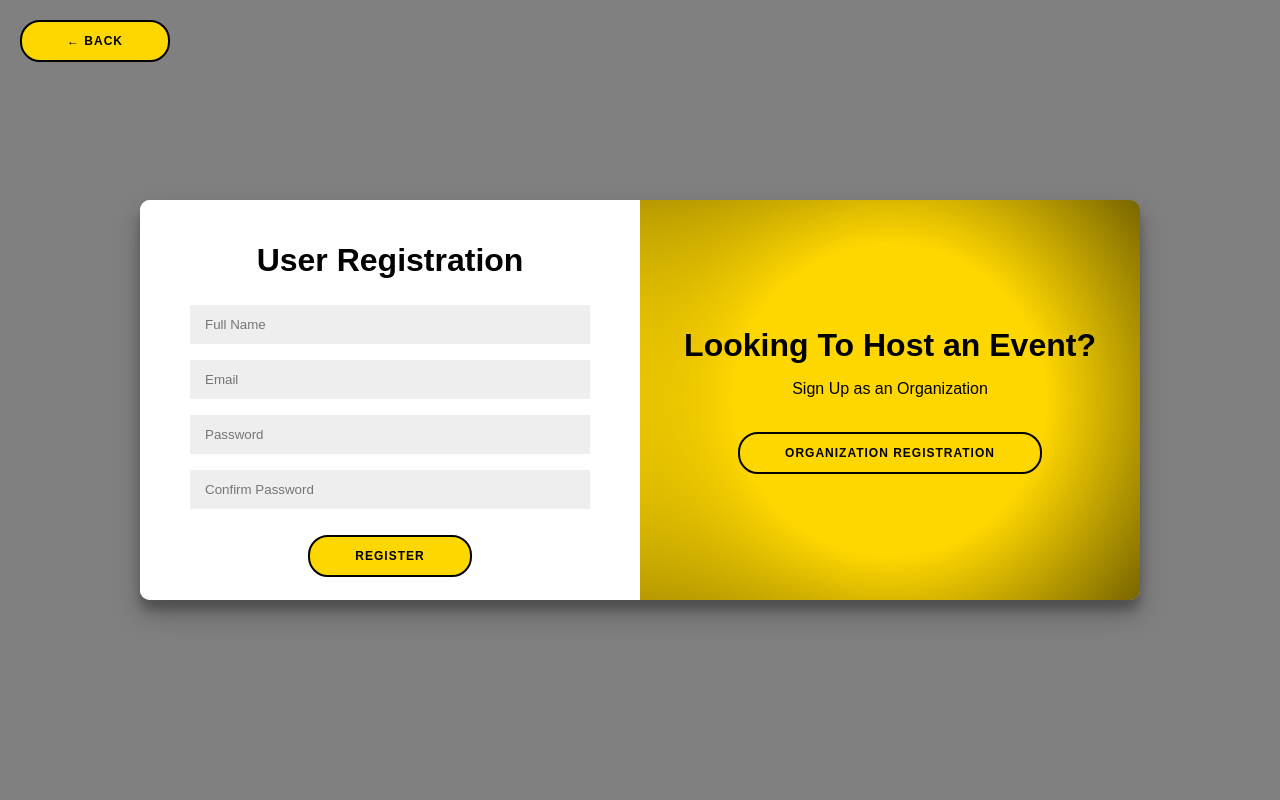
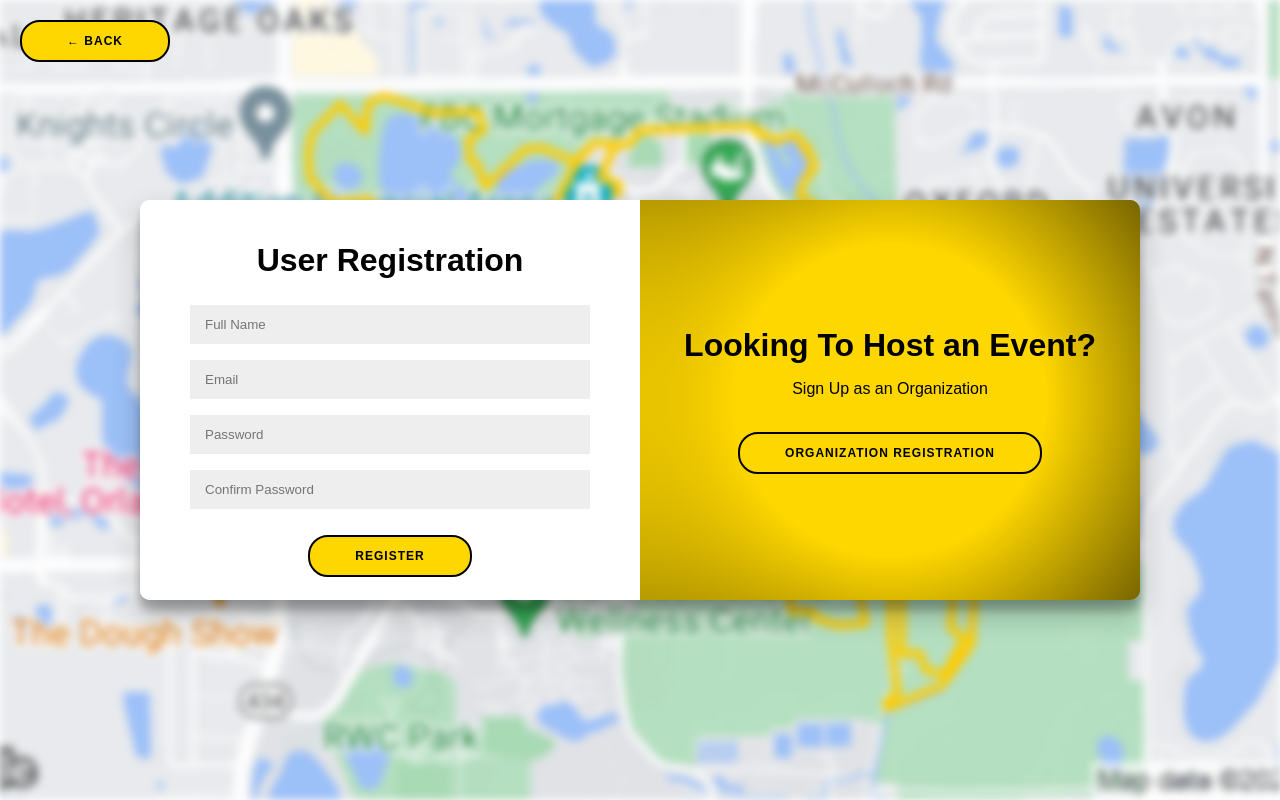
Before and after one commit to avillann00/event-organizer, a React (Vite) app in the folder website/: page /register in a window 1280 px wide. Built offline with nearby package versions, Linux system fonts and the light colour scheme.

Commit message:
Added blurry map background to login and register pages, as well as assets folder

```diff
--- a/website/src/Login.jsx
+++ b/website/src/Login.jsx
@@ -16,6 +16,7 @@ export default function Login(){
 
   return (
     <>
+      <div className="auth-page-background"></div>
       <button className="back-button" onClick={() => navigate('/')}>
         ← Back
       </button>
--- a/website/src/Register.jsx
+++ b/website/src/Register.jsx
@@ -49,6 +49,7 @@ export default function Register() {
 
   return (
     <>
+      <div className="auth-page-background"></div>
       <button className="back-button" onClick={() => navigate('/')}>
         ← Back
       </button>
--- a/website/src/styles.css
+++ b/website/src/styles.css
@@ -3,9 +3,7 @@
     box-sizing: border-box;
 }
 
-body
-{
-    background-color: grey;
+body {
   display: flex;
   justify-content: center;
   align-items: center;
@@ -14,6 +12,19 @@ body
   height: 100vh;
   margin: 0;
   overflow: hidden;
+}
+
+.auth-page-background {
+  position: fixed;
+  top: 0;
+  left: 0;
+  width: 100%;
+  height: 100%;
+  background-image: url('./assets/map.png');
+  background-size: cover;
+  background-position: center;
+  filter: blur(4px);
+  z-index: -1;
 }
 
 h1
```
Also changed, not shown: website/src/assets/map.png (added). Lines whose indentation alone changed are shown as unchanged.
